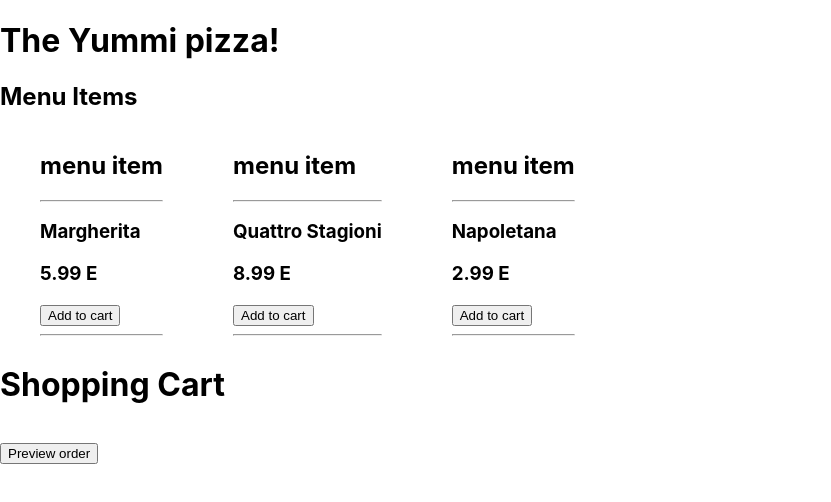
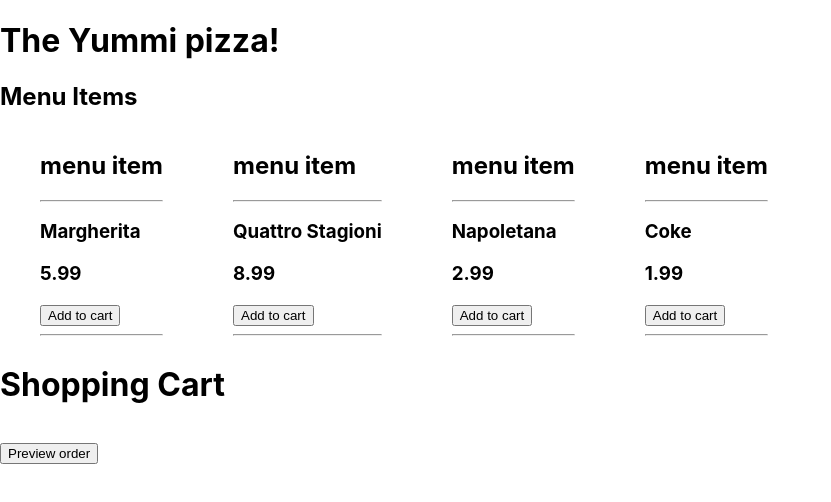
Before and after one commit to darjanDivkovic/typ-front, a React (Create React App) app in the folder the-yummi-pizza/: page / in a window 1280 px wide. Shown: the top 502 px of the page, without its empty margins (0-831 px from the left). Built offline with nearby package versions, Linux system fonts and the light colour scheme.

Commit message:
Shoppin cart works fine now!

```diff
--- a/the-yummi-pizza/package.json
+++ b/the-yummi-pizza/package.json
@@ -8,8 +8,10 @@
     "@testing-library/user-event": "^7.2.1",
     "react": "^16.13.1",
     "react-dom": "^16.13.1",
+    "react-id-generator": "^3.0.0",
     "react-router-dom": "^5.2.0",
-    "react-scripts": "3.4.1"
+    "react-scripts": "3.4.1",
+    "uniqid": "^5.2.0"
   },
   "scripts": {
     "start": "react-scripts start",
--- a/the-yummi-pizza/src/App.js
+++ b/the-yummi-pizza/src/App.js
@@ -1,5 +1,7 @@
 import React, { Component } from 'react'
 import './App.css';
+import nextId from "react-id-generator";
+
 
 import MenuItems from './components/menu/MenuItems';
 import Cart from './components/cart/Cart';
@@ -20,27 +22,34 @@
   }
 
   addToCart(item){
-    let prevStateItems = this.state.cartItems;
-    // Try to find it
-    let found = prevStateItems.includes(item);
 
-    if(found){
-      // If found
-      let newCartItems = prevStateItems.map(cartItem => {
-        if(cartItem.id === item.id){
-          // Find it in array and change its quantity, add 1
-          cartItem.quantity++;
-          return cartItem;
-        }
-        else return cartItem;
+    // Find
+    let oldCartItems = this.state.cartItems;
+    let found = oldCartItems.some( items => items.id === item.id );
+
+    // Not found
+    if(!found){
+
+      item.quantity = 1;
+      console.log(item);
+      let newCartItems = oldCartItems.concat(item);
+      this.setState({cartItems : newCartItems});
+
+    }
+    else{
+
+      let newCartItems = oldCartItems.map( cartItem => {
+          if(cartItem.id === item.id){
+            cartItem.quantity++;
+            return cartItem;
+          }
+          else return cartItem;
       });
-      this.setState({cartItems : newCartItems});
+
+      console.log(newCartItems);
+      this.setState({oldCartItems : newCartItems});
     }
-    else {
-      // If not found
-      item.quantity = 1;
-      this.setState({cartItems : prevStateItems.concat(item)});
-    }
+
   }
 
   removeItemFromCart(item){
--- a/the-yummi-pizza/src/components/cart/Cart.js
+++ b/the-yummi-pizza/src/components/cart/Cart.js
@@ -6,16 +6,7 @@
 export default class Cart extends Component {
     constructor(props){
         super(props);
-        this.state = {
-           cartItems : props.items,
-        }
     }
-
-    // This has to be replaced later
-    componentWillReceiveProps(nextProps) {
-        this.setState({ cartItems: nextProps.items });
-      }
-
 
     render() {
         return (
@@ -23,7 +14,7 @@
                 <h1>Shopping Cart</h1>
                 <ul>
                     {
-                        this.state.cartItems.map(cartItem =>
+                        this.props.items.map(cartItem =>
                              <CartItem key={cartItem.id}
                                        item={cartItem}
                                        removeItem={this.props.removeItem}/>)
@@ -31,7 +22,7 @@
                 </ul>
                 <Link to={{
                     pathname : '/order',
-                    items : this.state.cartItems,
+                    items : this.props.items,
                 }}>
                   <button>Preview order</button>
                 </Link>
--- a/the-yummi-pizza/src/components/menu/MenuItem.js
+++ b/the-yummi-pizza/src/components/menu/MenuItem.js
@@ -1,19 +1,14 @@
-import React, { Component } from 'react'
+import React from 'react'
 
-export default class MenuItem extends Component {
-
-
-
-    render() {
+export default function MenuItem(props) {
     return (
         <li>
             <h2>menu item</h2>
             <hr></hr>
-                <h3>{this.props.item.name}</h3>
-                <h3>{this.props.item.price}</h3>
-                <button onClick={this.props.addToCart.bind(this, this.props.item)}>Add to cart</button>
+            <h3>{props.item.name}</h3>
+            <h3>{props.item.price}</h3>
+            <button onClick={props.addToCart.bind(this, props.item)}>Add to cart</button>
             <hr></hr>
         </li>
     )
 }
-}
--- a/the-yummi-pizza/src/components/menu/MenuItems.js
+++ b/the-yummi-pizza/src/components/menu/MenuItems.js
@@ -10,17 +10,22 @@
         {
           id: 1,
           name: "Margherita",
-          price: "5.99 E",
+          price: 5.99,
         },
         {
           id: 2,
           name: "Quattro Stagioni",
-          price: "8.99 E",
+          price: 8.99,
         },
         {
           id: 3,
           name: "Napoletana",
-          price: "2.99 E",
+          price: 2.99,
+        },
+        {
+          id: 4,
+          name: "Coke",
+          price: 1.99,
         },
       ],
     };
--- a/the-yummi-pizza/src/components/order/OrderView.js
+++ b/the-yummi-pizza/src/components/order/OrderView.js
@@ -17,6 +17,14 @@
         }
     }
 
+    calculatePrice = () => {
+        let price = 0;
+        this.state.orderItems.forEach((item)=> {
+            price += item.price * item.quantity;
+        });
+        return price
+    }
+
     render() {
 
         let orderItems;
@@ -33,6 +41,7 @@
                 <ul>
                     {orderItems}
                 </ul>
+                <h1>FINAL PRICE: {this.calculatePrice()} E</h1>
                 <Link to='/'>
                     <button>Back to menu</button>
                 </Link>
```
Also changed, not shown: 1 other file (tests, documents, lock files or other folders). Lines whose indentation alone changed are shown as unchanged.
